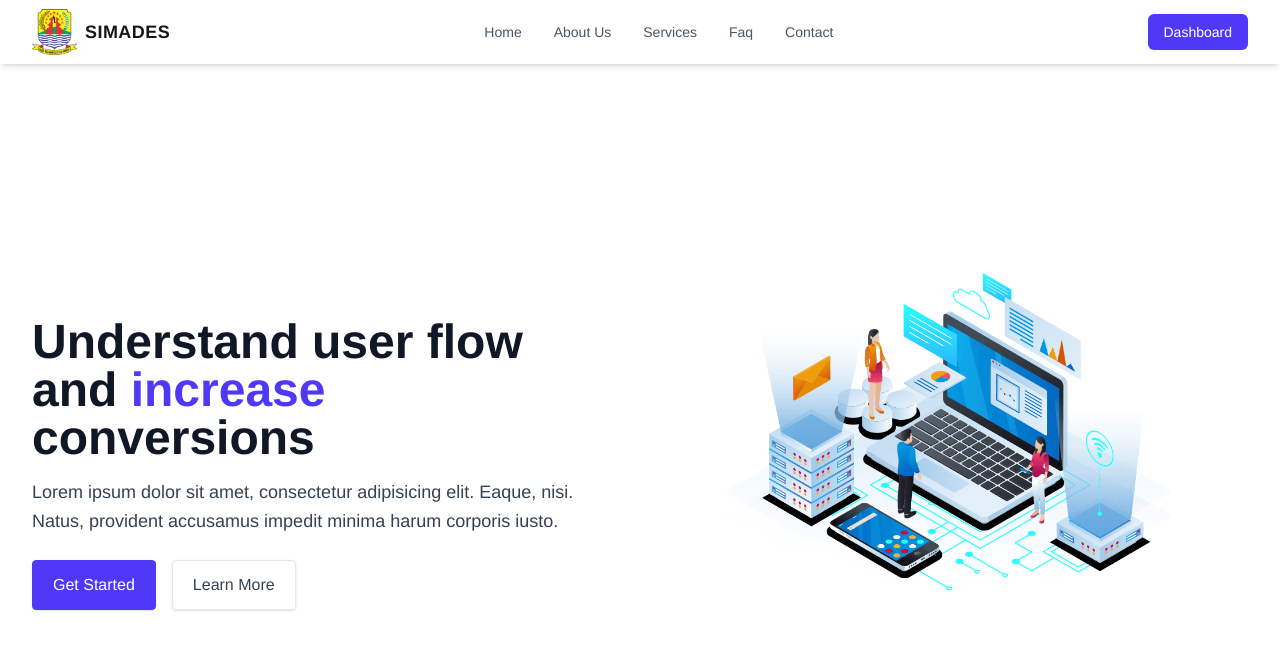
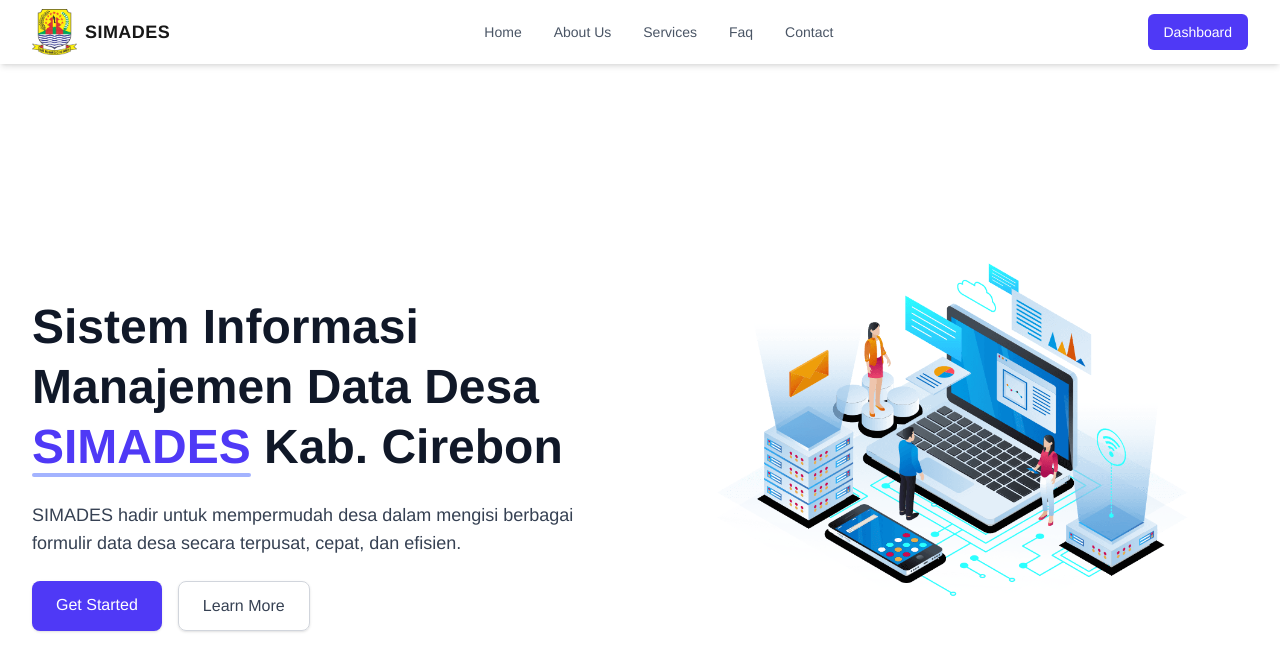
Before and after one commit to azharanggakusuma/simades, a Next.js app: page / in a window 1280 px wide. Shown: the top 670 px of the page. Built offline with nearby package versions, Linux system fonts and the light colour scheme.

Commit message:
refactor: update Hero component layout and styling for improved clarity and consistency

```diff
--- a/app/components/Hero.js
+++ b/app/components/Hero.js
@@ -1,33 +1,37 @@
-'use client';
-import Image from 'next/image';
-import { motion } from 'framer-motion';
+"use client";
+import Image from "next/image";
+import { motion } from "framer-motion";
 
 const Hero = () => {
   return (
-    <section className="bg-white lg:grid lg:h-screen lg:place-content-center">
-      <div className="mx-auto w-screen max-w-screen-xl px-4 py-16 sm:px-6 sm:py-24 md:grid md:grid-cols-2 md:items-center md:gap-4 lg:px-8 lg:py-32">
-        <div className="max-w-prose text-left">
-          <h1 className="text-4xl font-bold text-gray-900 sm:text-5xl">
-            Understand user flow and
-            <strong className="text-indigo-600"> increase </strong>
-            conversions
+    <section className="bg-white lg:h-screen flex items-center">
+      <div className="mx-auto w-full max-w-screen-xl px-4 py-16 sm:px-6 lg:px-8 grid grid-cols-1 md:grid-cols-2 gap-8 items-center">
+        {/* Text Section */}
+        <div className="text-left">
+          <h1 className="text-4xl sm:text-5xl font-bold text-gray-900 leading-tight text-balance">
+            Sistem Informasi Manajemen Data Desa <br />
+            <span className="relative inline-block text-indigo-600">
+              <span className="absolute inset-x-0 bottom-0 h-1 bg-indigo-300 rounded-sm"></span>
+              <span className="relative z-10">SIMADES</span>
+            </span>{" "}
+            Kab. Cirebon
           </h1>
 
-          <p className="mt-4 text-base text-pretty text-gray-700 sm:text-lg/relaxed">
-            Lorem ipsum dolor sit amet, consectetur adipisicing elit. Eaque, nisi. Natus, provident
-            accusamus impedit minima harum corporis iusto.
+          <p className="mt-6 text-gray-700 text-base sm:text-lg">
+            SIMADES hadir untuk mempermudah desa dalam mengisi berbagai formulir
+            data desa secara terpusat, cepat, dan efisien.
           </p>
 
-          <div className="mt-4 flex gap-4 sm:mt-6">
+          <div className="mt-6 flex flex-wrap gap-4">
             <a
-              className="inline-block rounded border border-indigo-600 bg-indigo-600 px-5 py-3 font-medium text-white shadow-sm transition-colors hover:bg-indigo-700"
+              className="inline-block rounded-lg bg-indigo-600 px-6 py-3 text-white font-medium shadow hover:bg-indigo-700 transition"
               href="#"
             >
               Get Started
             </a>
 
             <a
-              className="inline-block rounded border border-gray-200 px-5 py-3 font-medium text-gray-700 shadow-sm transition-colors hover:bg-gray-50 hover:text-gray-900"
+              className="inline-block rounded-lg border border-gray-300 px-6 py-3 text-gray-700 font-medium shadow hover:bg-gray-100 transition"
               href="#"
             >
               Learn More
@@ -35,27 +39,26 @@ const Hero = () => {
           </div>
         </div>
 
-        {/* Image Section with smooth up-down animation */}
-        <div className="mx-auto hidden max-w-md text-gray-900 md:block">
+        {/* Animated Image Section */}
         <motion.div
+          className="hidden md:block mx-auto max-w-md scale-105"
           initial={{ y: 0 }}
           animate={{ y: [0, -20, 0] }}
           transition={{
             duration: 3,
             repeat: Infinity,
             repeatType: "loop",
-              ease: "easeInOut"
+            ease: "easeInOut",
           }}
         >
           <Image
             src="/img/hero.png"
-              alt="User Flow Illustration"
-              width={1024}
-              height={768}
+            alt="Ilustrasi Sistem SIMADES"
+            width={550}
+            height={550}
             className="object-contain"
           />
         </motion.div>
-        </div>
       </div>
     </section>
   );
```
Lines whose indentation alone changed are shown as unchanged.
